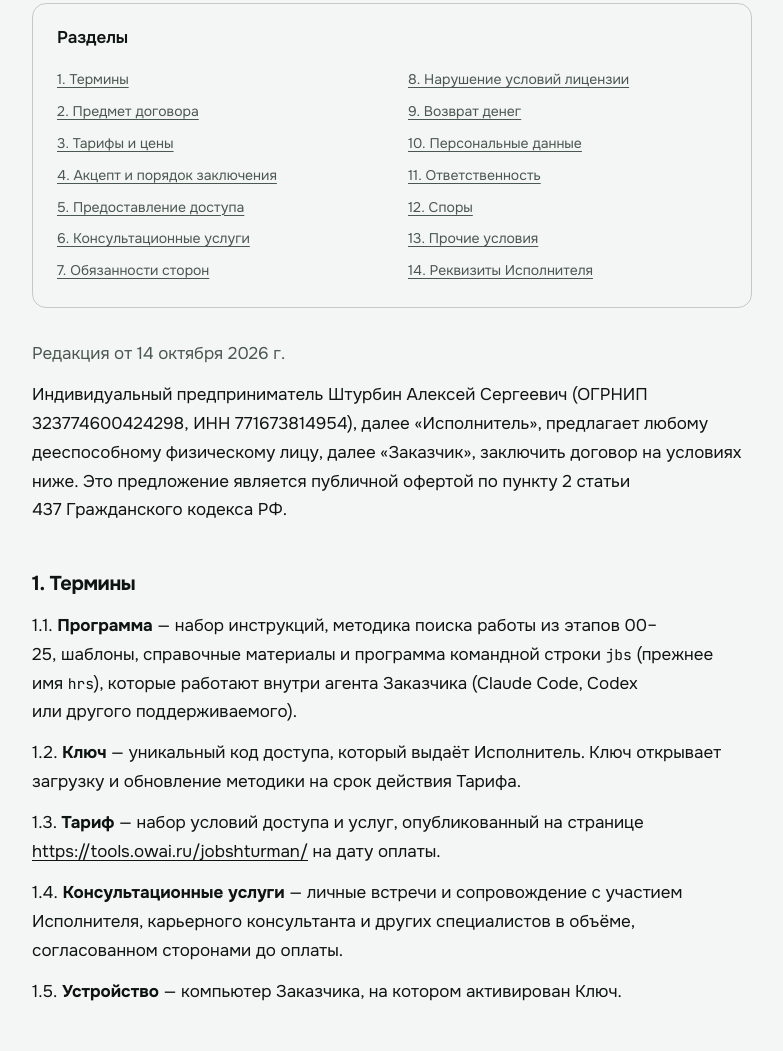
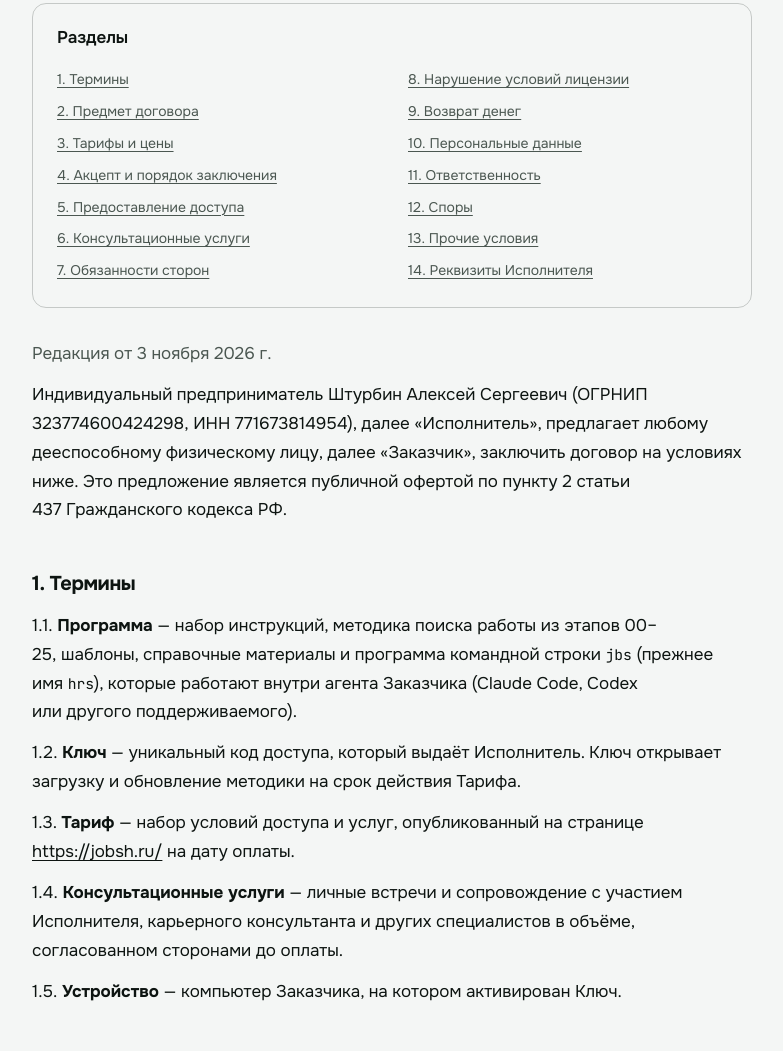
Before and after one commit to OpenWiseAI/jobshturman, a plain HTML site: page landing/oferta/index.html in a window 1280 px wide. Shown: the part 278-1329 px from the top of the page, without its empty margins (8-791 px from the left). Drawn offline with Linux system fonts and the light colour scheme.

```diff
--- a/landing/oferta/index.html
+++ b/landing/oferta/index.html
@@ -51,12 +51,12 @@
             <li><a href="#s14">14. Реквизиты Исполнителя</a></li>
           </ol>
         </nav>
-        <p class="edition">Редакция от 14 октября 2026 г.</p>
+        <p class="edition">Редакция от 3 ноября 2026 г.</p>
         <p>Индивидуальный предприниматель Штурбин Алексей Сергеевич (ОГРНИП 323774600424298, ИНН 771673814954), далее «Исполнитель», предлагает любому дееспособному физическому лицу, далее «Заказчик», заключить договор на условиях ниже. Это предложение является публичной офертой по пункту 2 статьи 437 Гражданского кодекса РФ.</p>
         <h2 id="s1">1. Термины</h2>
         <p>1.1. <strong>Программа</strong> — набор инструкций, методика поиска работы из этапов 00–25, шаблоны, справочные материалы и программа командной строки <code>jbs</code> (прежнее имя <code>hrs</code>), которые работают внутри агента Заказчика (Claude Code, Codex или другого поддерживаемого).</p>
         <p>1.2. <strong>Ключ</strong> — уникальный код доступа, который выдаёт Исполнитель. Ключ открывает загрузку и обновление методики на срок действия Тарифа.</p>
-        <p>1.3. <strong>Тариф</strong> — набор условий доступа и услуг, опубликованный на странице <a href="https://tools.owai.ru/jobshturman/">https://tools.owai.ru/jobshturman/</a> на дату оплаты.</p>
+        <p>1.3. <strong>Тариф</strong> — набор условий доступа и услуг, опубликованный на странице <a href="https://jobsh.ru/">https://jobsh.ru/</a> на дату оплаты.</p>
         <p>1.4. <strong>Консультационные услуги</strong> — личные встречи и сопровождение с участием Исполнителя, карьерного консультанта и других специалистов в объёме, согласованном сторонами до оплаты.</p>
         <p>1.5. <strong>Устройство</strong> — компьютер Заказчика, на котором активирован Ключ.</p>
         <h2 id="s2">2. Предмет договора</h2>
```
Also changed, not shown: landing/privacy/index.html (+2 -2 lines), 4 other files.
